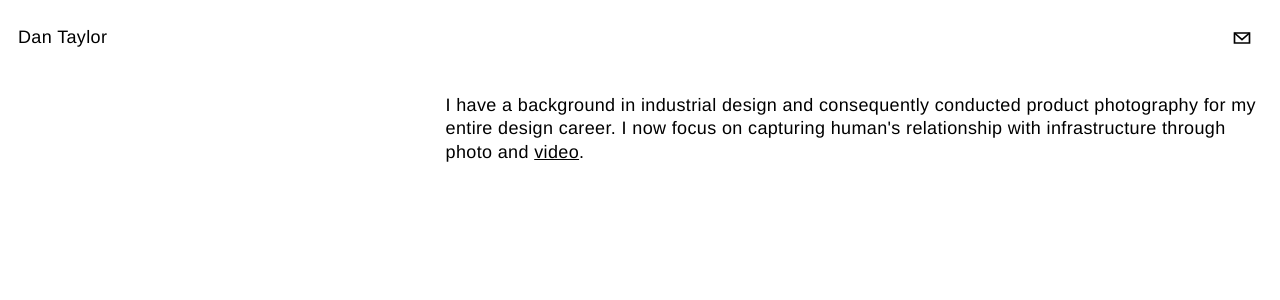
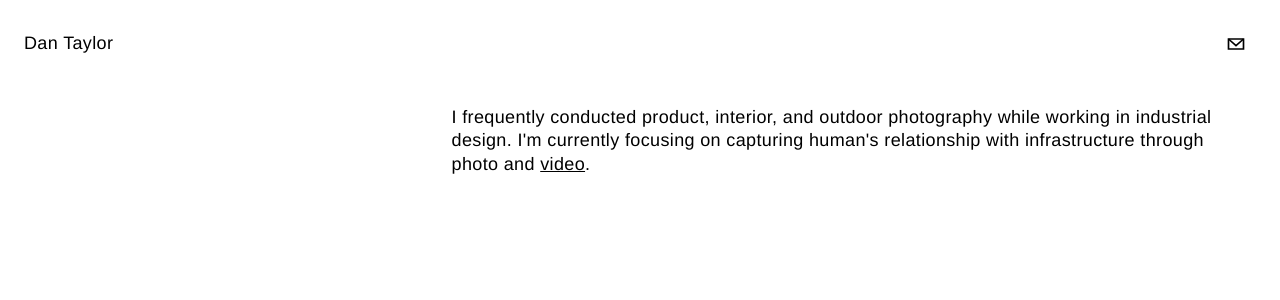
Before and after one commit to pedestriantactics/photos, a SvelteKit app: page / in a window 1280 px wide. Shown: the top 300 px of the page. Built offline with nearby package versions, Linux system fonts and the light colour scheme.

Commit message:
meta, margins, screens

```diff
--- a/src/lib/components/FooterBar.svelte
+++ b/src/lib/components/FooterBar.svelte
@@ -21,6 +21,7 @@
 		left: 0;
 		right: 0;
 		padding: var(--outer-margin);
+		padding-top: var(--em);
 		display: flex;
 		background-color: var(--color-bg);
 		height: var(--button-area);
--- a/src/lib/components/HeaderBar.svelte
+++ b/src/lib/components/HeaderBar.svelte
@@ -63,6 +63,7 @@
         left: 0;
         right: 0;
         padding: var(--outer-margin);
+        padding-bottom: var(--em);
         display: flex;
         flex-direction: row;
         background-color: var(--color-bg);
@@ -78,6 +79,7 @@
         display: flex;
         align-items: center;
         gap: var(--button-gap);
+        flex-grow: 1;
     }
 
     #header-buttons-container {
--- a/src/routes/(posts)/[slug]/+page.svelte
+++ b/src/routes/(posts)/[slug]/+page.svelte
@@ -16,6 +16,7 @@
     // }
     let shootDate = new Date(data.shootDate);
     let formattedDate = shootDate.toISOString().slice(0, 10);
+
     function removeFileExtension(inFileName: string) {
       return inFileName.replace(/\.[^/.]+$/, "");
     }
@@ -101,7 +102,7 @@
 </script>
 
 <svelte:head>
-    <title>{data.title ?? data.shootDate}</title>
+    <title>{"Dan Taylor - " + formattedDate + (data.title ? " " + data.title : "")}</title>
     {#if data.description}
         <meta
             name="description"
@@ -294,7 +295,10 @@
         /* background-color: red; */
     }
 
-    @media (max-width: 600px) {
-        /* TODO: need to target the header bar */
+    @media (max-width: 400px) {
+        /*make the space a little more narrow for smaller screens*/
+        :root {
+            --image-gap: 4vw;
+        }
     }
 </style>
--- a/src/routes/+layout.svelte
+++ b/src/routes/+layout.svelte
@@ -8,6 +8,12 @@
 
 <svelte:head>
 	<!-- <link rel="icon" href={favicon} /> -->
+    <title>Dan Taylor</title>
+
+    <meta
+        name="description"
+        content="Photos by Dan Taylor"
+    />
 </svelte:head>
 
 {@render children()}
--- a/src/routes/+page.svelte
+++ b/src/routes/+page.svelte
@@ -7,7 +7,6 @@
 
     let { data } = $props();
 
-    let metaTitle = "Test";
     let windowWidth = writable(
         typeof window !== "undefined" ? window.innerWidth : 0,
     );
@@ -132,10 +131,6 @@
 
 </script>
 
-<svelte:head>
-    <title>{metaTitle}</title>
-</svelte:head>
-
 <HeaderBar title="Dan Taylor" titleLink="" buttons={headerButtons} />
 
 {#snippet headerButtons()}
@@ -159,7 +154,7 @@
         <!-- TODO Jesse: get the user bio -->
             <div id="about-container">
                 <p>
-                    I have a background in industrial design and consequently conducted product photography for my entire design career. I now focus on capturing human's relationship with infrastructure through photo and <a href="https://vimeo.com/danandrewtaylor">video</a>.
+                    I frequently conducted product, interior, and outdoor photography while working in industrial design. I'm currently focusing on capturing human's relationship with infrastructure through photo and <a href="https://vimeo.com/danandrewtaylor">video</a>.
                 </p>
             </div>
         <!-- {/if} -->
@@ -281,6 +276,14 @@
         width: calc(66.6vw - (2 * var(--outer-margin)));
     }
 
+    /*make it smaller for huge screens*/
+    @media (min-width: 1800px) {
+
+        #about-container {
+            width: 33.33%;
+        }
+    }
+
     @media (max-width: 900px) {
         #about-container {
             width: calc(66.6vw - (2 * var(--outer-margin)));
--- a/src/styles/styles.css
+++ b/src/styles/styles.css
@@ -29,7 +29,7 @@
     --paragraph-max-char-width: 28em;
     --icon-size: 20px;
     --outline-thickness: 2px;
-    --outer-margin: var(--em);
+    --outer-margin: 24px;
     /* used for gaps between masonry grid images and titles */
     --mini-gap: 8px;
     /* used for vertical gaps between gallery titles  */
@@ -67,9 +67,9 @@
     --color-modal-bg: var(--color-bg);
 
     /* for reference on pages */
-    --header-bar-height: calc((2 * var(--em)) + var(--button-area));
+    --header-bar-height: calc(var(--em) + var(--outer-margin) + var(--button-area));
 
-    --top-margin: calc(var(--header-bar-height) + var(--em));
+    --top-margin: calc(var(--header-bar-height) + var(--outer-margin));
 
     --body: var(--em);
     --caption: 10px;
@@ -271,6 +271,20 @@ textarea::placeholder {
     }
 }
 
+/*make everything smaller for smaller screens*/
+@media (max-width: 480px), (max-height: 640px) {
+    :root {
+        --em: 16px;
+        --outer-margin: var(--em);
+    }
+}
+
+/*@media (max-height: 400px) {
+    :root {
+        --em: 10px;
+    }
+}*/
+
 /*make titles not indented on small screens*/
 @media (max-width: 320px) {
     .form-row {
```
